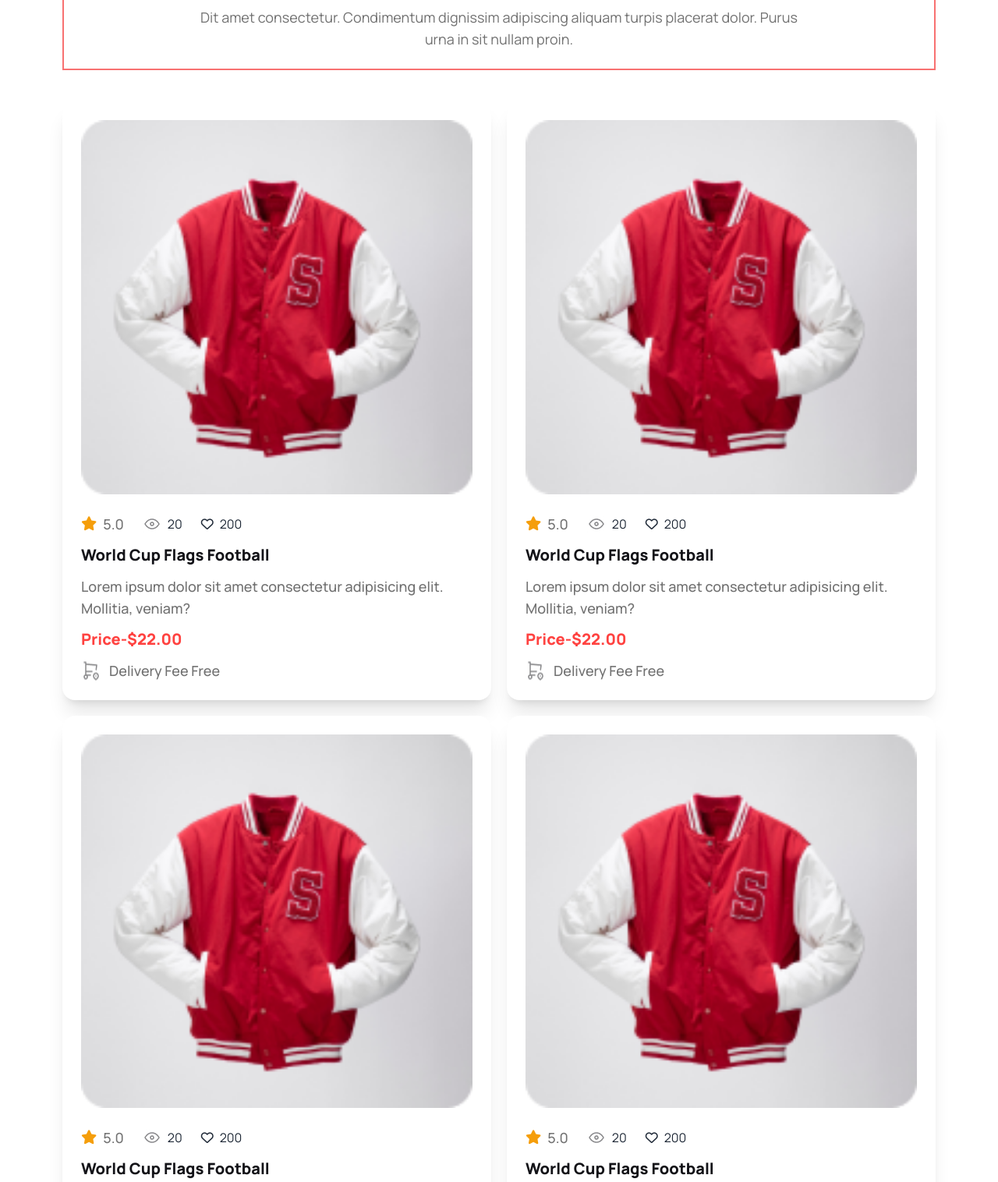
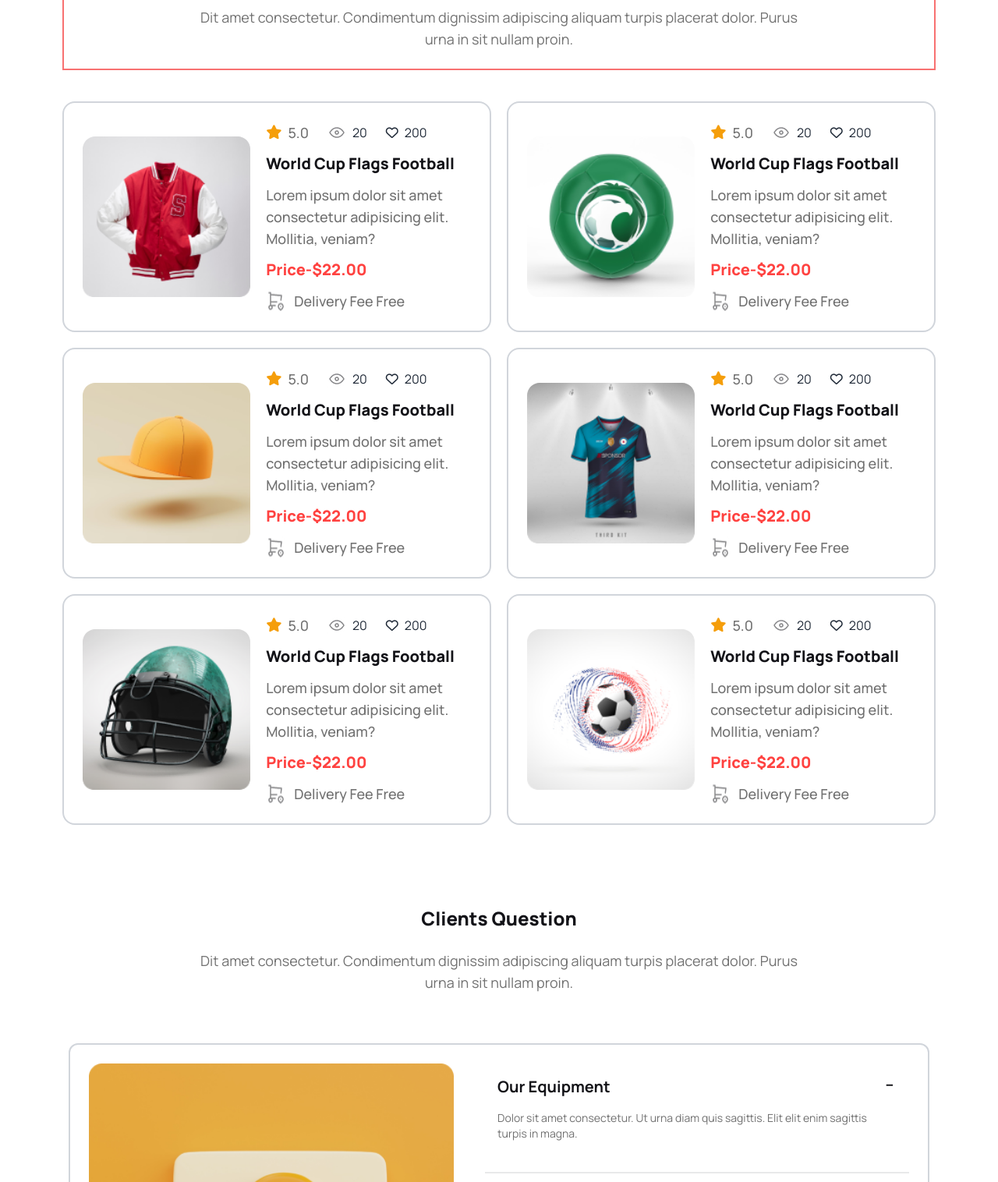
Before and after one commit to gazimaksudur2/hockey-competetion, a plain HTML site: page index.html in a window 1280 px wide. Shown: the part 2940-4456 px from the top of the page at 78% size. Drawn offline with nearby package versions, Linux system fonts and the light colour scheme.

Commit message:
Product issues are solved properly

```diff
--- a/index.html
+++ b/index.html
@@ -228,11 +228,12 @@
                     sit nullam proin. </p>
             </div>
             <div class="card-container flex flex-col justify-center items-center lg:flex-row flex-wrap gap-5">
-                <div class="card basis-96 flex-1 bg-base-100 shadow-xl">
-                    <figure class="p-6 object-cover">
-                        <img src="Images/5.png" alt="Shoes" class="w-full object-cover rounded-xl" />
+                <!-- card 1  -->
+                <div class="card basis-96 lg:basis-[40%] lg:p-6 flex-1 bg-base-100 border-2 border-gray-300 flex flex-col lg:flex-row justify-center items-center lg:gap-5">
+                    <figure class="w-[100%] lg:w-full lg:h-full p-6 lg:p-0 object-cover">
+                        <img src="Images/5.png" alt="product-1" class="w-full lg:h-full object-cover rounded-xl" />
                     </figure>
-                    <div class="px-6 pb-6 space-y-3 text-center">
+                    <div class="px-6 pb-6 lg:p-0 space-y-3 text-center">
                         <div class="flex justify-start items-center gap-6">
                             <div class="flex justify-center items-center gap-2 text-lg text-gray-01 font-medium">
                                 <i class="fa-solid fa-star text-amber-500"></i>
@@ -257,11 +258,12 @@
                         </div>
                     </div>
                 </div>
-                <div class="card basis-96 flex-1 bg-base-100 shadow-xl">
-                    <figure class="p-6 object-cover">
-                        <img src="Images/5.png" alt="Shoes" class="w-full object-cover rounded-xl" />
+                <!-- card 2  -->
+                <div class="card basis-96 lg:basis-[40%] lg:p-6 flex-1 bg-base-100 border-2 border-gray-300 flex flex-col lg:flex-row justify-center items-center lg:gap-5">
+                    <figure class="w-[100%] lg:w-full lg:h-full p-6 lg:p-0 object-cover">
+                        <img src="Images/6.png" alt="Shoes" class="w-full lg:h-full object-cover rounded-xl" />
                     </figure>
-                    <div class="px-6 pb-6 space-y-3 text-center">
+                    <div class="px-6 pb-6 lg:p-0 space-y-3 text-center">
                         <div class="flex justify-start items-center gap-6">
                             <div class="flex justify-center items-center gap-2 text-lg text-gray-01 font-medium">
                                 <i class="fa-solid fa-star text-amber-500"></i>
@@ -286,11 +288,12 @@
                         </div>
                     </div>
                 </div>
-                <div class="card basis-96 flex-1 bg-base-100 shadow-xl">
-                    <figure class="p-6 object-cover">
-                        <img src="Images/5.png" alt="Shoes" class="w-full object-cover rounded-xl" />
+                <!-- card 3  -->
+                <div class="card basis-96 lg:basis-[40%] lg:p-6 flex-1 bg-base-100 border-2 border-gray-300 flex flex-col lg:flex-row justify-center items-center lg:gap-5">
+                    <figure class="w-[100%] lg:w-full lg:h-full p-6 lg:p-0 object-cover">
+                        <img src="Images/7.png" alt="Shoes" class="w-full lg:h-full object-cover rounded-xl" />
                     </figure>
-                    <div class="px-6 pb-6 space-y-3 text-center">
+                    <div class="px-6 pb-6 lg:p-0 space-y-3 text-center">
                         <div class="flex justify-start items-center gap-6">
                             <div class="flex justify-center items-center gap-2 text-lg text-gray-01 font-medium">
                                 <i class="fa-solid fa-star text-amber-500"></i>
@@ -315,11 +318,12 @@
                         </div>
                     </div>
                 </div>
-                <div class="card basis-96 flex-1 bg-base-100 shadow-xl">
-                    <figure class="p-6 object-cover">
-                        <img src="Images/5.png" alt="Shoes" class="w-full object-cover rounded-xl" />
+                <!-- card 4  -->
+                <div class="card basis-96 lg:basis-[40%] lg:p-6 flex-1 bg-base-100 border-2 border-gray-300 flex flex-col lg:flex-row justify-center items-center lg:gap-5">
+                    <figure class="w-[100%] lg:w-full lg:h-full p-6 lg:p-0 object-cover">
+                        <img src="Images/8.png" alt="Shoes" class="w-full lg:h-full object-cover rounded-xl" />
                     </figure>
-                    <div class="px-6 pb-6 space-y-3 text-center">
+                    <div class="px-6 pb-6 lg:p-0 space-y-3 text-center">
                         <div class="flex justify-start items-center gap-6">
                             <div class="flex justify-center items-center gap-2 text-lg text-gray-01 font-medium">
                                 <i class="fa-solid fa-star text-amber-500"></i>
@@ -344,11 +348,12 @@
                         </div>
                     </div>
                 </div>
-                <div class="card basis-96 flex-1 bg-base-100 shadow-xl">
-                    <figure class="p-6 object-cover">
-                        <img src="Images/5.png" alt="Shoes" class="w-full object-cover rounded-xl" />
+                <!-- card 5  -->
+                <div class="card basis-96 lg:basis-[40%] lg:p-6 flex-1 bg-base-100 border-2 border-gray-300 flex flex-col lg:flex-row justify-center items-center lg:gap-5">
+                    <figure class="w-[100%] lg:w-full lg:h-full p-6 lg:p-0 object-cover">
+                        <img src="Images/9.png" alt="Shoes" class="w-full lg:h-full object-cover rounded-xl" />
                     </figure>
-                    <div class="px-6 pb-6 space-y-3 text-center">
+                    <div class="px-6 pb-6 lg:p-0 space-y-3 text-center">
                         <div class="flex justify-start items-center gap-6">
                             <div class="flex justify-center items-center gap-2 text-lg text-gray-01 font-medium">
                                 <i class="fa-solid fa-star text-amber-500"></i>
@@ -373,11 +378,12 @@
                         </div>
                     </div>
                 </div>
-                <div class="card basis-96 flex-1 bg-base-100 shadow-xl">
-                    <figure class="p-6 object-cover">
-                        <img src="Images/5.png" alt="Shoes" class="w-full object-cover rounded-xl" />
+                <!-- card 6  -->
+                <div class="card basis-96 lg:basis-[40%] lg:p-6 flex-1 bg-base-100 border-2 border-gray-300 flex flex-col lg:flex-row justify-center items-center lg:gap-5">
+                    <figure class="w-[100%] lg:w-full lg:h-full p-6 lg:p-0 object-cover">
+                        <img src="Images/10.png" alt="Shoes" class="w-full lg:h-full object-cover rounded-xl" />
                     </figure>
-                    <div class="px-6 pb-6 space-y-3 text-center">
+                    <div class="px-6 pb-6 lg:p-0 space-y-3 text-center">
                         <div class="flex justify-start items-center gap-6">
                             <div class="flex justify-center items-center gap-2 text-lg text-gray-01 font-medium">
                                 <i class="fa-solid fa-star text-amber-500"></i>
```
